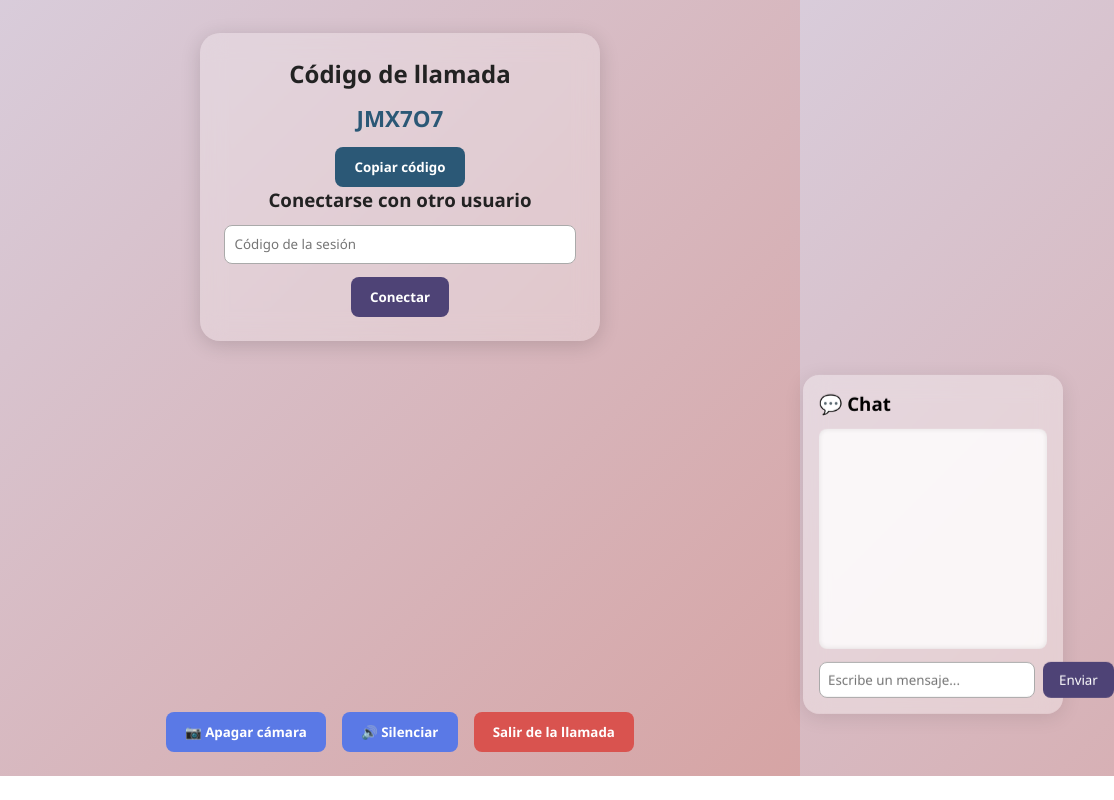
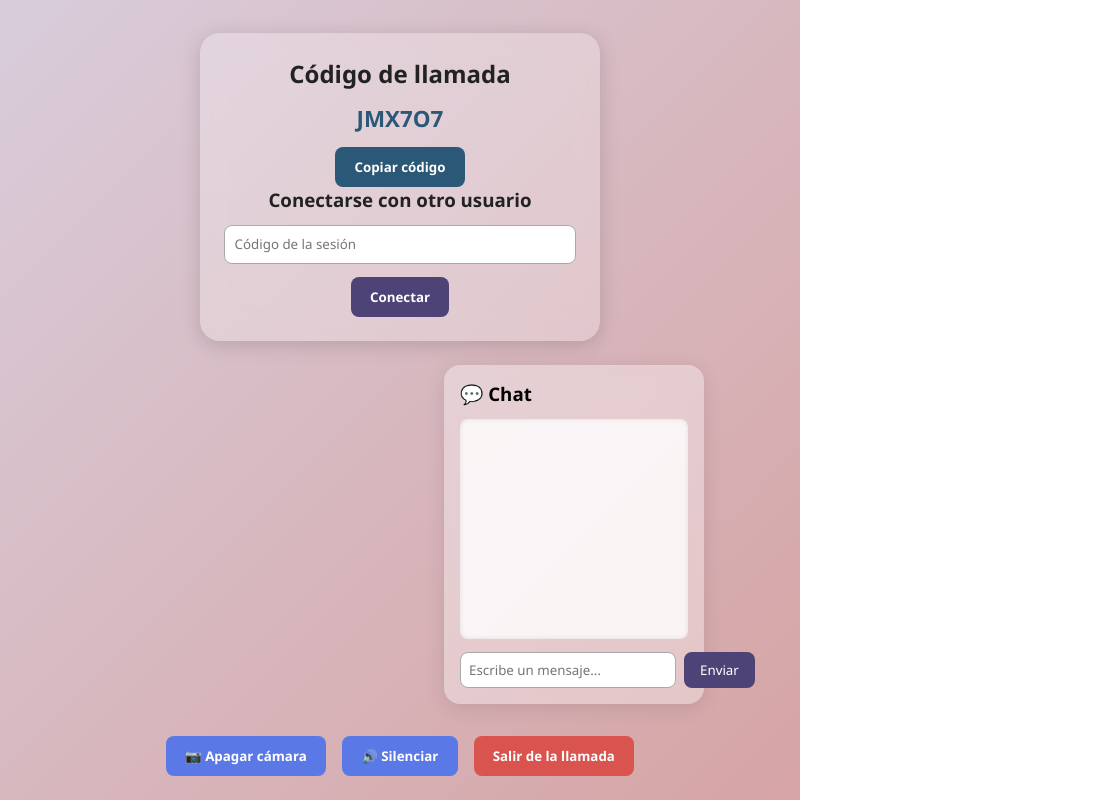
Before and after one commit to yUMIP04/MVLS-APLICATTION, an Electron app: page inicio.html in a window 800 px wide. Shown: the part 852-1652 px from the top of the page, 1114 px wide, since content can reach past the window. Before the commit the page ends 1628 px from the top, so only its background shows below. Drawn offline with Linux system fonts and the light colour scheme.

Commit message:
responsive con tailwind

```diff
--- a/inicio.css
+++ b/inicio.css
@@ -198,7 +198,7 @@ body {
 
 /* === PANEL DE CHAT === */
 .chat-panel {
-  transform: translate(205%, 10%);
+  margin-top: 1.5rem; /* 🔥 Lo coloca debajo del panel derecho */
   background: rgba(255, 255, 255, 0.35);
   border-radius: 16px;
   padding: 1rem;
@@ -208,8 +208,11 @@ body {
   display: flex;
   flex-direction: column;
   gap: 0.8rem;
+  margin-left: auto; /* 💥 Esto pega el chat al lado derecho */
+  margin-right: 4.5rem; /* Ajuste opcional para que no quede al borde */
 }
 
+/* Área de mensajes */
 .chat-mensajes {
   height: 220px;
   overflow-y: auto;
@@ -220,6 +223,7 @@ body {
   font-size: 0.9rem;
 }
 
+/* Mensajes */
 .chat-mensaje {
   margin: 0.4rem 0;
   padding: 0.5rem;
@@ -233,6 +237,7 @@ body {
   align-self: flex-end;
 }
 
+/* Input */
 .chat-input-area {
   display: flex;
   gap: 0.5rem;
--- a/package.json
+++ b/package.json
@@ -22,7 +22,10 @@
     "@electron-forge/plugin-fuses": "^7.8.1",
     "@electron-forge/publisher-github": "^7.8.1",
     "@electron/fuses": "^1.8.0",
-    "electron": "^36.4.0"
+    "autoprefixer": "^10.4.22",
+    "electron": "^36.4.0",
+    "postcss": "^8.5.6",
+    "tailwindcss": "^3.4.18"
   },
   "dependencies": {
     "agora-rtc-sdk-ng": "^4.23.0",
```
Also changed, not shown: tailwind.config.js (added, +8 -0 lines), inicio.html (indentation only), 1 other file.
